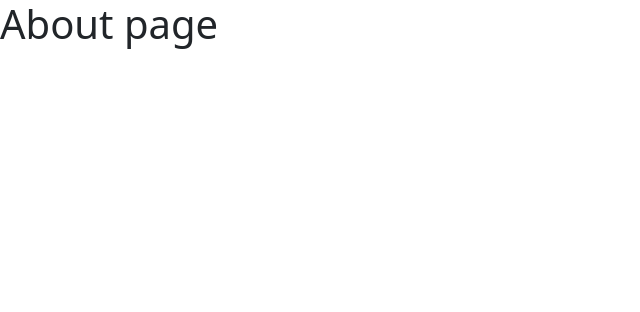
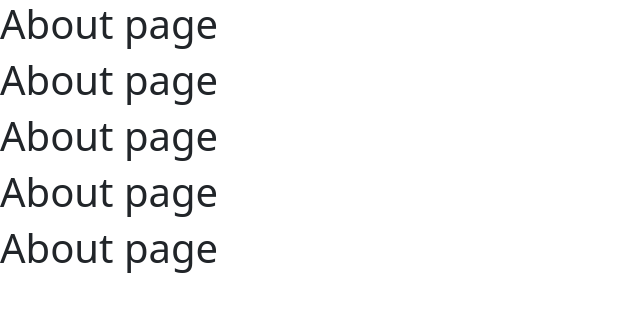
Before and after one commit to markogalarza/demo-dsm-bootstrap-2023, a plain HTML site: page about.html in a window 1280 px wide. Shown: the whole page, without its empty margins (0-640 px from the left). Drawn offline with nearby package versions, Linux system fonts and the light colour scheme.

Commit message:
Add About content

```diff
--- a/about.html
+++ b/about.html
@@ -8,6 +8,10 @@
   </head>
   <body>
     <h1>About page</h1>
+    <h1>About page</h1>
+    <h1>About page</h1>
+    <h1>About page</h1>
+    <h1>About page</h1>
     <script src="https://cdn.jsdelivr.net/npm/bootstrap@5.3.0-alpha1/dist/js/bootstrap.bundle.min.js" integrity="sha384-w76AqPfDkMBDXo30jS1Sgez6pr3x5MlQ1ZAGC+nuZB+EYdgRZgiwxhTBTkF7CXvN" crossorigin="anonymous"></script>
   </body>
 </html>
```
